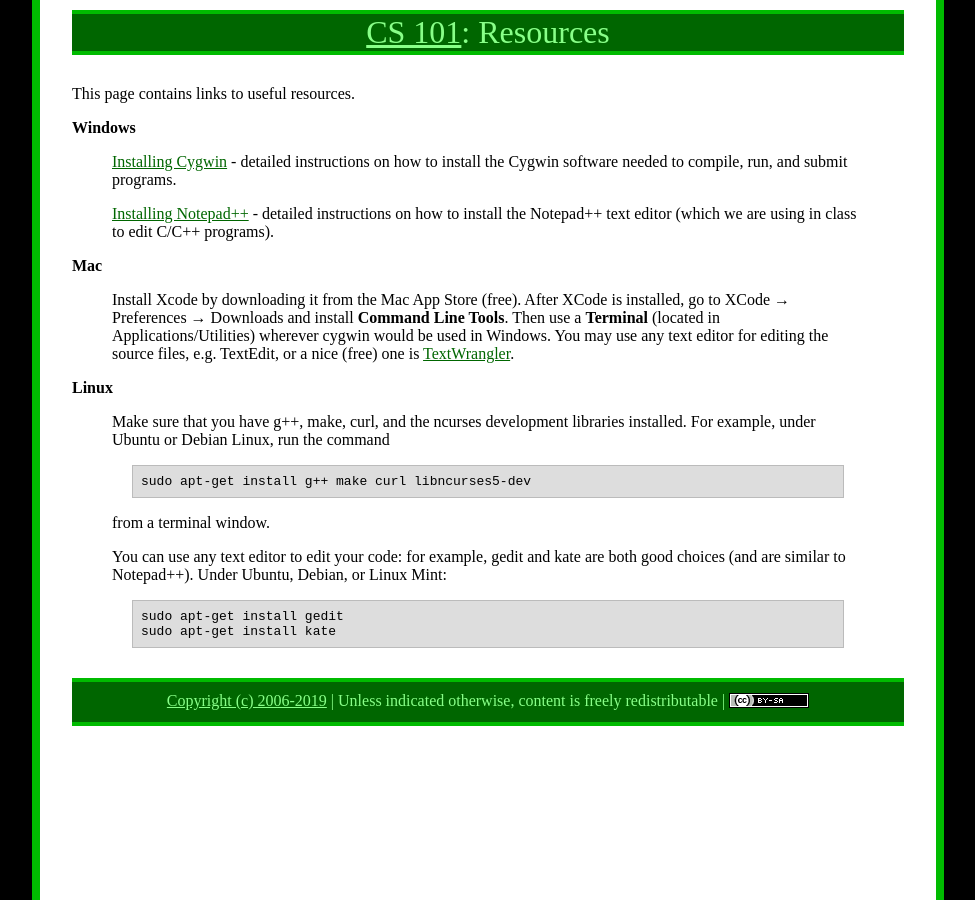
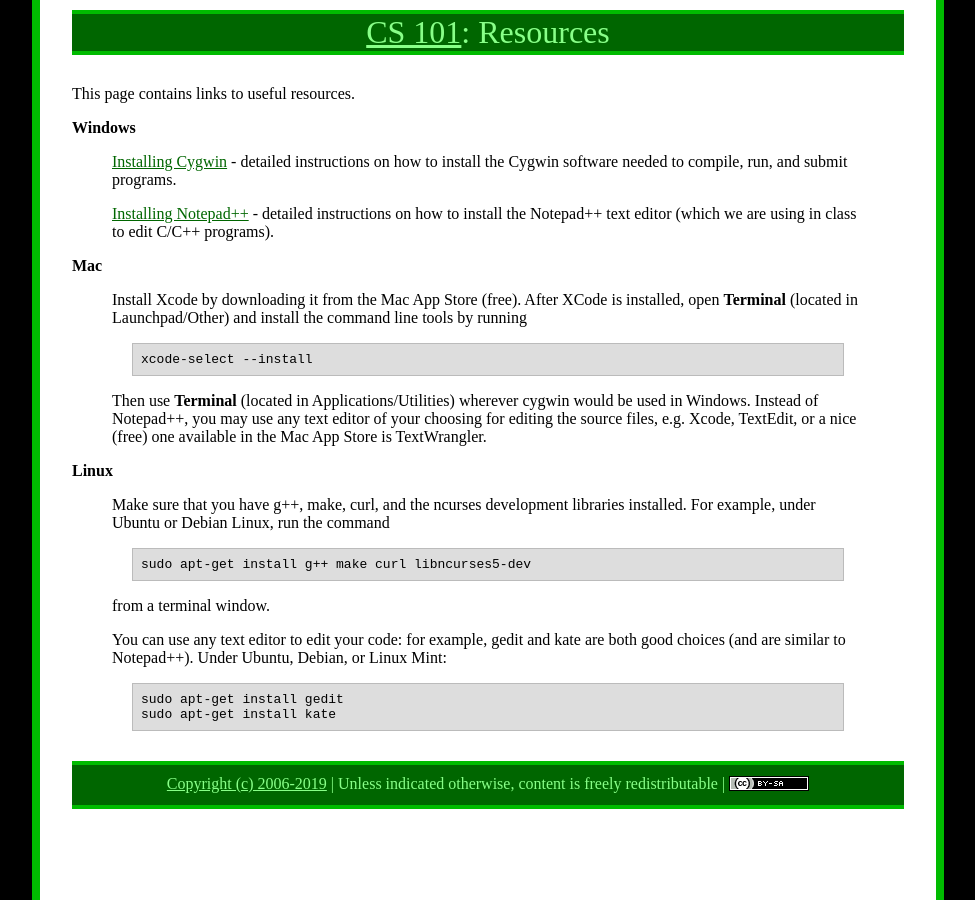
Before and after one commit to ycpcs/cs101-spring2019, a Jekyll site: the page built from resources.md, in a window 1280 px wide. Shown: the whole page, without its empty margins (152-1127 px from the left). Built offline with Jekyll 4.4.1, drawn with Linux system fonts in a browser that asks for light colours.

Commit message:
update resources for mac
update resources for mac

```diff
--- a/resources.md
+++ b/resources.md
@@ -13,7 +13,11 @@
 
 **Mac**
 
-> Install Xcode by downloading it from the Mac App Store (free). After XCode is installed, go to XCode &rarr; Preferences &rarr; Downloads and install **Command Line Tools**. Then use a **Terminal** (located in Applications/Utilities) wherever cygwin would be used in Windows. You may use any text editor for editing the source files, e.g. TextEdit, or a nice (free) one is [TextWrangler](http://www.barebones.com/products/textwrangler/).
+> Install Xcode by downloading it from the Mac App Store (free). After XCode is installed, open **Terminal** (located in Launchpad/Other) and install the command line tools by running
+>
+>     xcode-select --install
+>
+> Then use **Terminal** (located in Applications/Utilities) wherever cygwin would be used in Windows. Instead of Notepad++, you may use any text editor of your choosing for editing the source files, e.g. Xcode, TextEdit, or a nice (free) one available in the Mac App Store is TextWrangler.
 
 **Linux**
 
```
